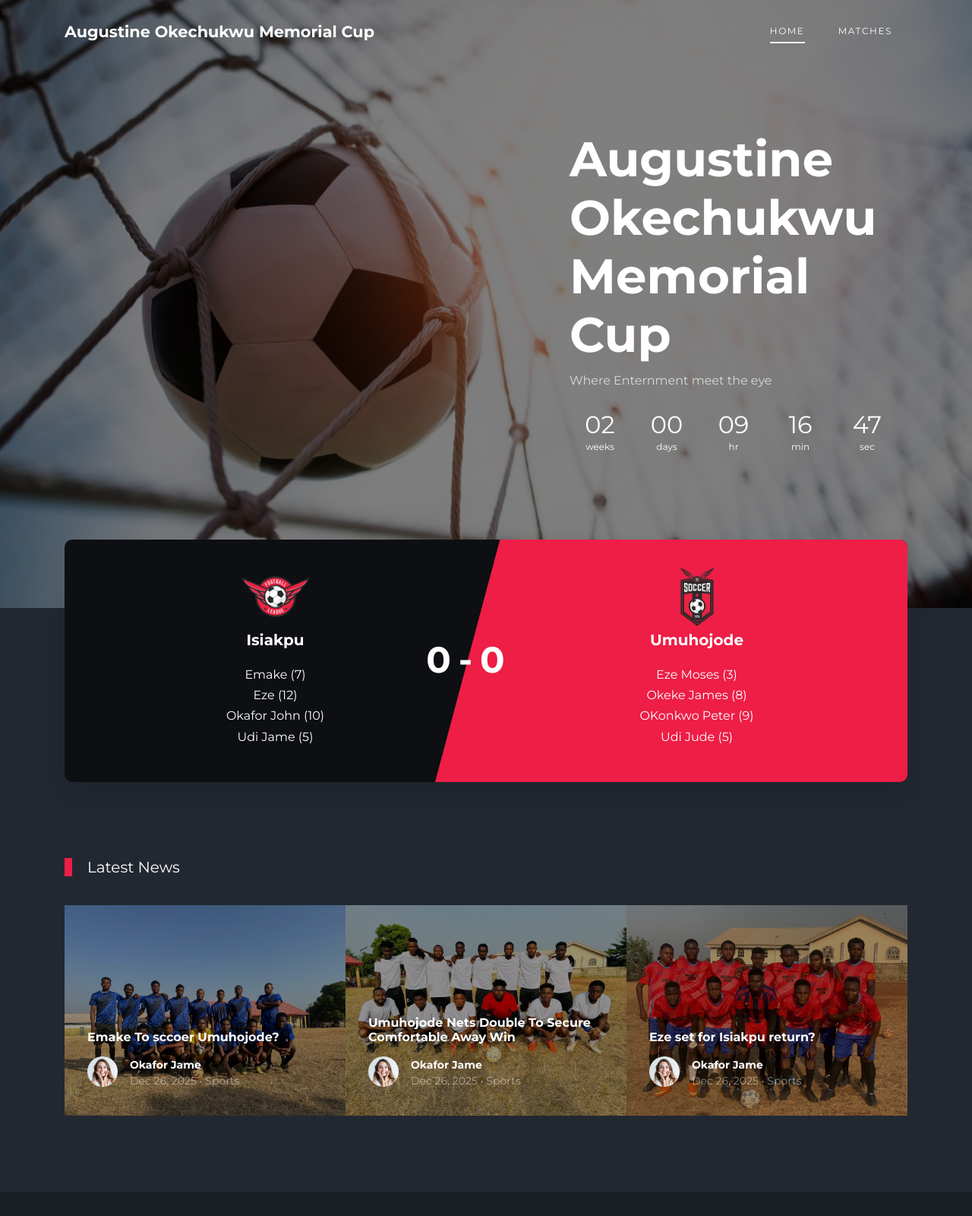
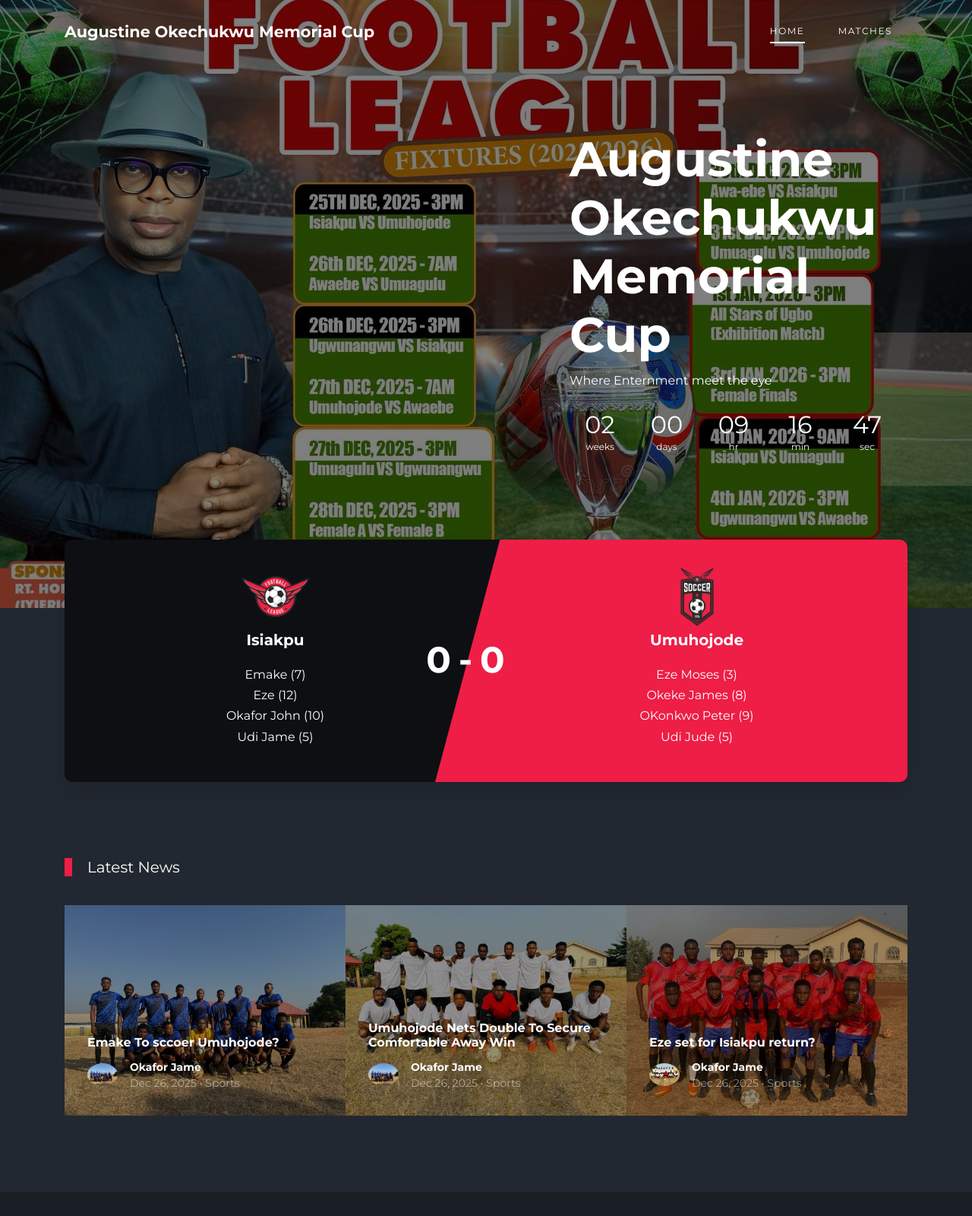
Before and after one commit to okonkwoaustin/Ugbo_league, a plain HTML site: page index.html in a window 1280 px wide. Shown: the top 1600 px of the page at 76% size. Drawn offline with Linux system fonts and the light colour scheme; files whose address does not match are found by name.

```diff
--- a/index.html
+++ b/index.html
@@ -72,12 +72,12 @@
 
     </header>
 
-    <div class="hero overlay" style="background-image: url('images/bg_3.jpg');">
+    <div class="hero overlay" style="background-image: url('images/Ugbo\ football.jpeg');">
       <div class="container">
         <div class="row align-items-center">
           <div class="col-lg-5 ml-auto">
             <h1 class="text-white">Augustine Okechukwu Memorial Cup</h1>
-            <p>Where Enternment meet the eye</p>
+            <p class="text-white">Where Enternment meet the eye</p>
             <div id="date-countdown"></div>
             <!-- <p>
               <a href="#" class="btn btn-primary py-3 px-4 mr-3">Book Ticket</a>
@@ -146,7 +146,7 @@
                   <h3 class="mb-3">Emake To sccoer Umuhojode?</h3>
                   <div class="author d-flex align-items-center">
                     <div class="img mb-2 mr-3">
-                      <img src="images/person_1.jpg" alt="">
+                      <img src="images/ugbo-1.jpeg" alt="">
                     </div>
                     <div class="text">
                       <h4>Okafor Jame</h4>
@@ -167,7 +167,7 @@
                   <h3 class="mb-3">Umuhojode Nets Double To Secure Comfortable Away Win</h3>
                   <div class="author d-flex align-items-center">
                     <div class="img mb-2 mr-3">
-                      <img src="images/person_1.jpg" alt="">
+                      <img src="images/ugbo-1.jpeg" alt="">
                     </div>
                     <div class="text">
                       <h4>Okafor Jame</h4>
@@ -188,7 +188,7 @@
                   <h3 class="mb-3">Eze set for Isiakpu return?</h3>
                   <div class="author d-flex align-items-center">
                     <div class="img mb-2 mr-3">
-                      <img src="images/person_1.jpg" alt="">
+                      <img src="images/ugbo-2.jpeg" alt="">
                     </div>
                     <div class="text">
                       <h4>Okafor Jame</h4>
@@ -548,9 +548,7 @@
                 Copyright &copy;
                 <script>
                   document.write(new Date().getFullYear());
-                </script> All rights reserved | This template is made with <i class="icon-heart"
-                  aria-hidden="true"></i> by <a href="https://colorlib.com" target="_blank">Colorlib</a>
-                <!-- Link back to Colorlib can't be removed. Template is licensed under CC BY 3.0. -->
+                </script> All rights reserved | Augustine Okechukwu Memorial Cup
               </p>
             </div>
           </div>
```
Also changed, not shown: matches.html (+3 -5 lines), images/Ugbo football.jpeg (added).
